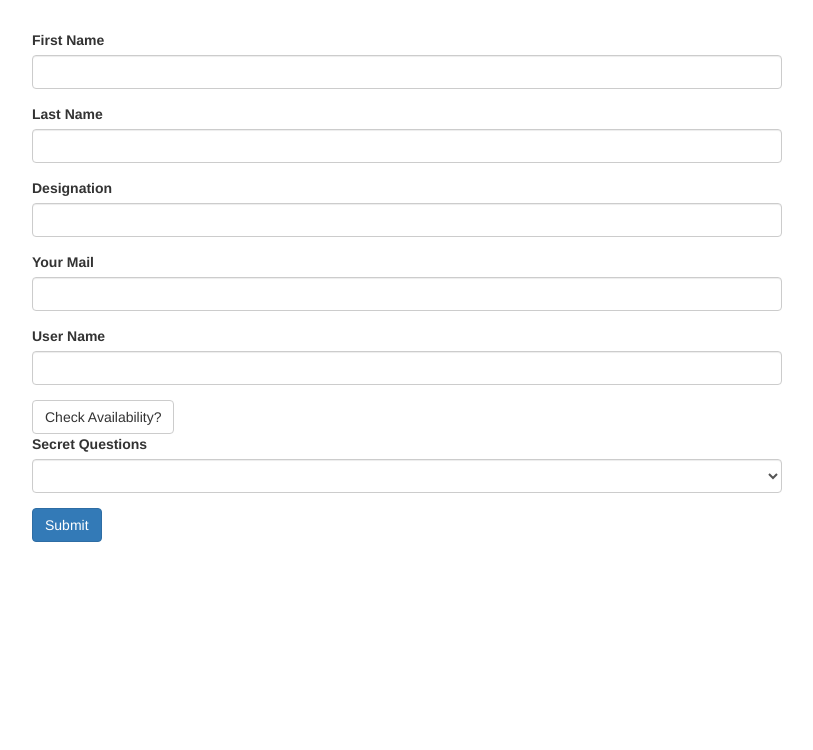
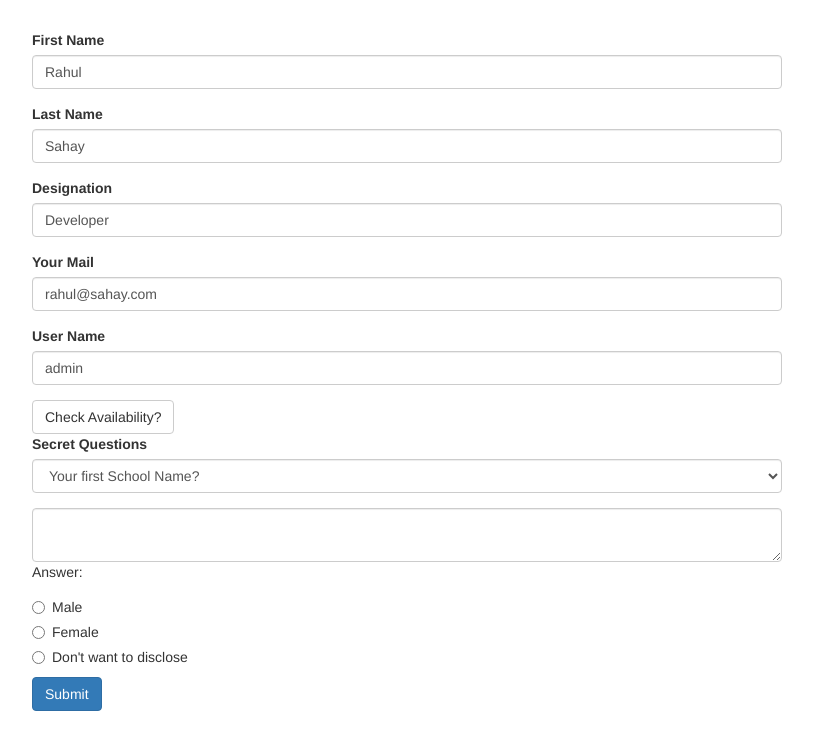
Before and after one commit to rahulsahay19/Angular-Forms, an Angular app: page / in a window 1280 px wide. Shown: the top 750 px of the page, without its empty margins (233-1046 px from the left). Built offline with nearby package versions, Linux system fonts and the light colour scheme.

Commit message:
Template driven finished

```diff
--- a/src/app/app.component.css
+++ b/src/app/app.component.css
@@ -1,3 +1,7 @@
 .container {
   margin-top: 30px;
 }
+
+input.ng-invalid.ng-touched, select.ng-invalid.ng-touched{
+  border: 1px solid red;
+}
--- a/src/app/app.component.html
+++ b/src/app/app.component.html
@@ -2,37 +2,53 @@
   <div class="row">
     <div class="col-xs-12 col-sm-10 col-md-8 col-sm-offset-1 col-md-offset-2">
       <form (ngSubmit)="onSubmit(f)" #f="ngForm">
-        <div id="user-data">
+        <div id="user-data" ngModelGroup="userForm">
           <div class="form-group">
             <label for="firstname">First Name</label>
-            <input type="text" id="firstname" ngModel name="firstname" class="form-control">
+            <input type="text" id="firstname" [ngModel]="'Rahul'" name="firstname" class="form-control" required #firstname="ngModel">
+            <span class="help-block" *ngIf="!firstname.valid && firstname.touched">Please enter valid First Name!</span>
           </div>
           <div class="form-group">
             <label for="lastname">Last Name</label>
-            <input type="text" id="lastname"  ngModel name="lastname"  class="form-control">
+            <input type="text" id="lastname" [ngModel]="'Sahay'" name="lastname"  class="form-control" required #lastname="ngModel">
+            <span class="help-block" *ngIf="!lastname.valid && lastname.touched">Please enter valid Last Name!</span>
           </div>
           <div class="form-group">
             <label for="designation">Designation</label>
-            <input type="text" id="designation"  ngModel name="designation" class="form-control">
+            <input type="text" id="designation"  [ngModel]="'Developer'" name="designation" class="form-control" required #designation="ngModel">
+            <span class="help-block" *ngIf="!designation.valid && designation.touched">Please enter valid Designation!</span>
           </div>
           <div class="form-group">
             <label for="email">Your Mail</label>
-            <input type="email" id="email" ngModel name="email" class="form-control">
+            <input type="email" id="email" [ngModel]="'rahul@sahay.com'" name="email" class="form-control" required email #email="ngModel">
+            <span class="help-block" *ngIf="!email.valid && email.touched">Please enter valid Email Id!</span>
           </div>
           <div class="form-group">
             <label for="username">User Name</label>
-            <input type="text" id="username" ngModel name="username" class="form-control">
+            <input type="text" id="username" [ngModel]="'admin'" name="username" class="form-control" required #username="ngModel">
+            <span class="help-block" *ngIf="!username.valid && username.touched">Please enter valid Username!</span>
           </div>
           <button class="btn btn-default" type="button">Check Availability?</button>
-      </div>
+
         <div class="form-group">
           <label for="secret">Secret Questions</label>
-          <select id="secret" ngModel name="secret" class="form-control">
+          <select id="secret" [ngModel]="'school'" name="secret" class="form-control" required #secret="ngModel">
             <option value="school">Your first School Name?</option>
             <option value="computer">Your first Computer Model?</option>
           </select>
+          <span class="help-block" *ngIf="!secret.valid && secret.touched">Please select any!</span>
         </div>
-        <button class="btn btn-primary" type="submit">Submit</button>
+        <div class="form-group">
+          <textarea class="form-control" name="reply" rows="2" [(ngModel)]="reply"></textarea>
+          <span>Answer: {{reply}}</span>
+        </div>
+        <div class="radio" *ngFor="let m of gender">
+          <label>
+            <input type="radio" name="gender" ngModel [value]="m">{{m}}
+          </label>
+        </div>
+        <button class="btn btn-primary" type="submit" [disabled]="!f.valid">Submit</button>
+      </div>
       </form>
     </div>
   </div>
--- a/src/app/app.component.ts
+++ b/src/app/app.component.ts
@@ -1,5 +1,6 @@
-import { Component, ElementRef } from '@angular/core';
+import { Component, ElementRef, ViewChild } from '@angular/core';
 import { NgForm } from '@angular/forms';
+
 
 @Component({
   selector: 'app-root',
@@ -7,11 +8,18 @@ import { NgForm } from '@angular/forms';
   styleUrls: ['./app.component.css']
 })
 export class AppComponent {
+  @ViewChild('f') signupForm:NgForm;
+  reply='';
+  gender = ['Male','Female',"Don't want to disclose" ];
   checkUserName() {
     const availableName = 'admin';
   }
 
-  onSubmit(form:NgForm){
-    console.log(form);
+  // onSubmit(form:NgForm){
+  //   console.log(form);
+  // }
+
+  onSubmit(){
+    console.log(this.signupForm);
   }
 }
```
